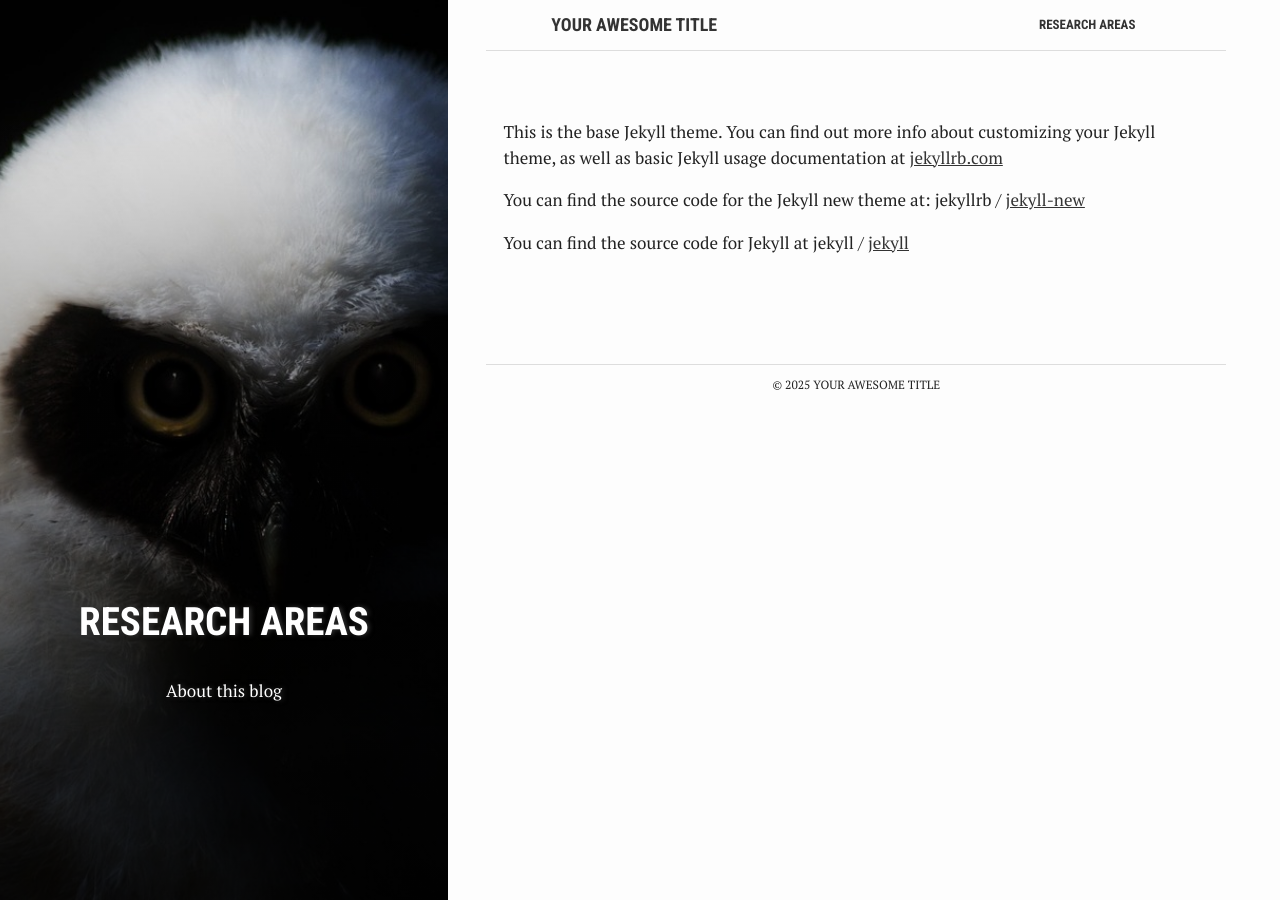
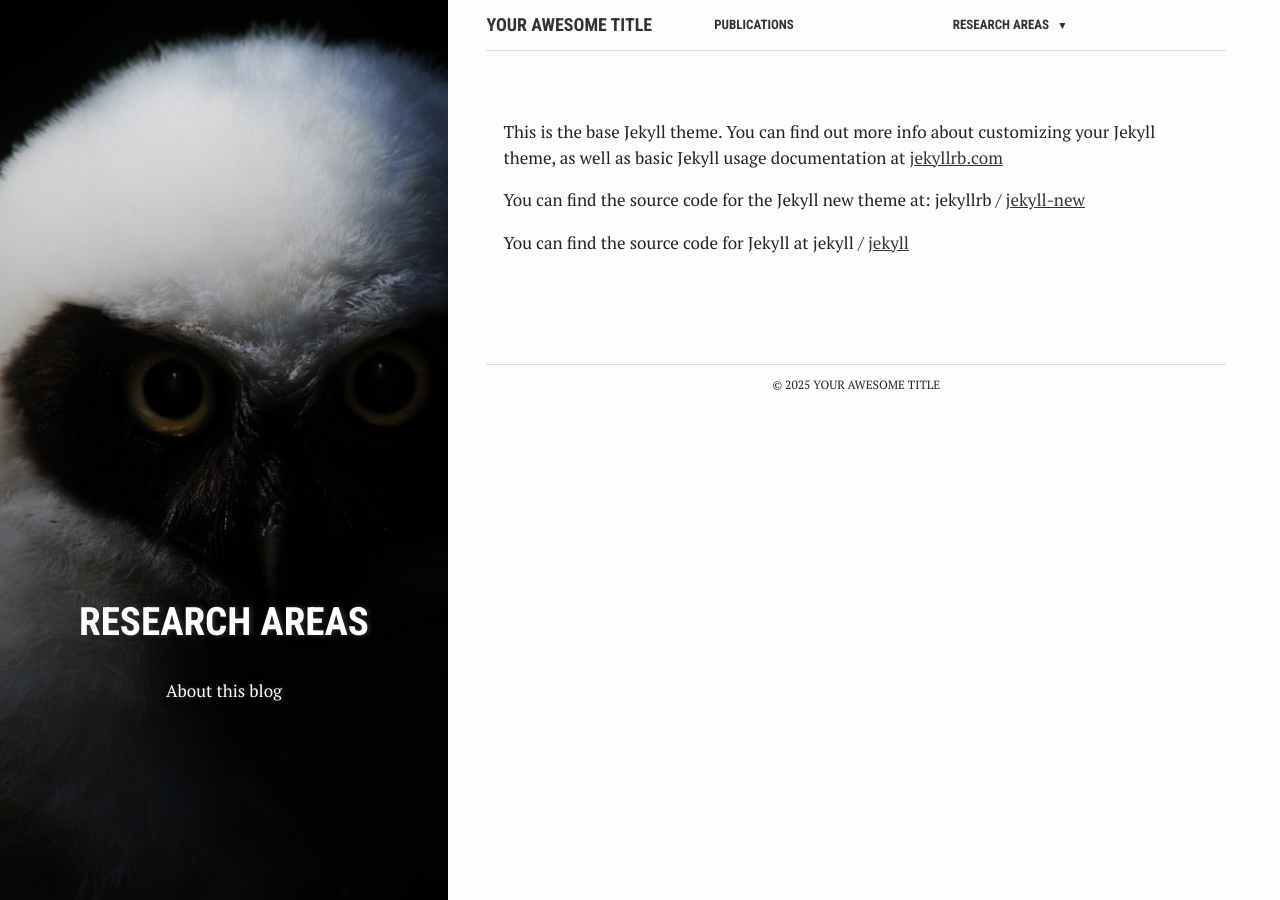
Before and after one commit to geonchoi/geonchoi.github.io, a Jekyll site: the page built from research_area.md, in a window 1280 px wide. Built offline with Jekyll 4.4.1, drawn with Linux system fonts in a browser that asks for light colours.

Commit message:
dropdown

```diff
--- a/_includes/header.html
+++ b/_includes/header.html
@@ -6,10 +6,26 @@
 
     <a class="blog-logo" href="{{ site.baseurl }}/">{{ site.title }}</a>
 
+    {% assign parent_pages = site.pages | where: "dropdown", true %}
+    {% assign child_pages = site.pages | where_exp: "page", "page.parent" %}
+
     {% for my_page in site.pages %}
-    {% if my_page.active %}
-    <a href="{{ my_page.url | prepend: site.baseurl }}">{{ my_page.title }}</a>
-    {% endif %}
+      {% if my_page.active and my_page.dropdown != true and my_page.parent == nil %}
+        <a href="{{ my_page.url | prepend: site.baseurl }}">{{ my_page.title }}</a>
+      {% elsif my_page.dropdown == true %}
+        <div class="dropdown">
+          <a href="{{ my_page.url | prepend: site.baseurl }}" class="dropdown-toggle">
+            {{ my_page.title }} <span class="dropdown-arrow">▼</span>
+          </a>
+          <div class="dropdown-menu">
+            {% for child_page in child_pages %}
+              {% if child_page.parent == my_page.active %}
+                <a href="{{ child_page.url | prepend: site.baseurl }}">{{ child_page.title }}</a>
+              {% endif %}
+            {% endfor %}
+          </div>
+        </div>
+      {% endif %}
     {% endfor %}
 
     <!-- RSS feed
--- a/_sass/_layout.scss
+++ b/_sass/_layout.scss
@@ -135,6 +135,82 @@ a {
     border-bottom: 0;
     text-align: center;
     font-weight: bold;
+  }
+}
+
+/*
+* Dropdown Menu
+* ========================================================================== */
+.dropdown {
+  position: relative;
+  display: inline-block;
+  -webkit-order: 1;
+  -ms-flex-order: 1;
+  order: 1;
+  margin: auto;
+  line-height: 50px;
+
+  .dropdown-toggle {
+    line-height: 50px;
+    color: #333;
+    text-decoration: none;
+    cursor: pointer;
+
+    &:hover,
+    &:focus,
+    &:active {
+      color: #766257;
+    }
+
+    .dropdown-arrow {
+      font-size: 0.8em;
+      margin-left: 5px;
+      transition: transform 0.3s ease;
+    }
+  }
+
+  .dropdown-menu {
+    position: absolute;
+    top: 100%;
+    left: 0;
+    background-color: #fdfdfd;
+    border: 1px solid #ddd;
+    border-top: none;
+    min-width: 200px;
+    opacity: 0;
+    visibility: hidden;
+    transform: translateY(-10px);
+    transition: all 0.3s ease;
+    z-index: 1000;
+    box-shadow: 0 2px 8px rgba(0,0,0,0.1);
+
+    a {
+      display: block;
+      padding: 12px 16px;
+      color: #333;
+      text-decoration: none;
+      border-bottom: 1px solid #eee;
+      transition: background-color 0.2s ease;
+
+      &:hover {
+        background-color: #f5f5f5;
+        color: #766257;
+      }
+
+      &:last-child {
+        border-bottom: none;
+      }
+    }
+  }
+
+  &:hover .dropdown-menu {
+    opacity: 1;
+    visibility: visible;
+    transform: translateY(0);
+  }
+
+  &:hover .dropdown-arrow {
+    transform: rotate(180deg);
   }
 }
 
```
Also changed, not shown: computer_vision.md (added, +12 -0 lines), machine_learning.md (added, +12 -0 lines), publications.md (added, +11 -0 lines), research_area.md (+1 -0 lines).
